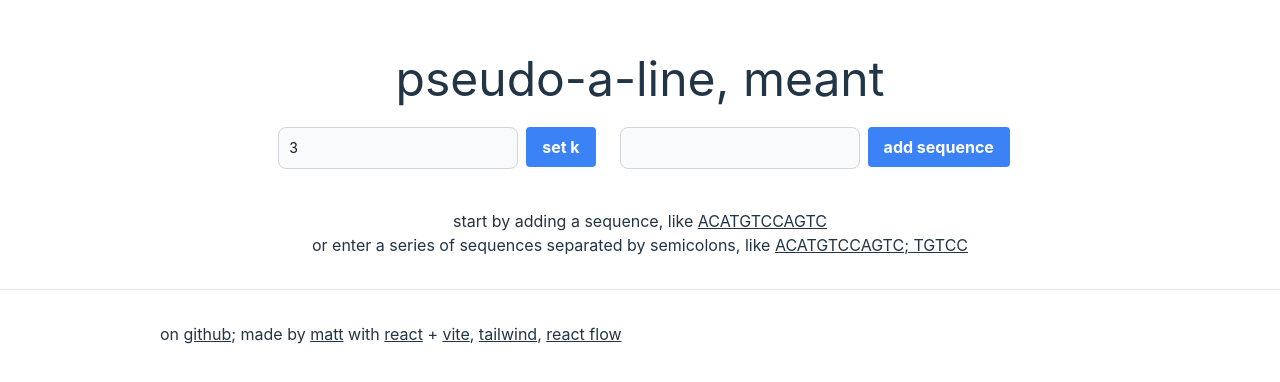
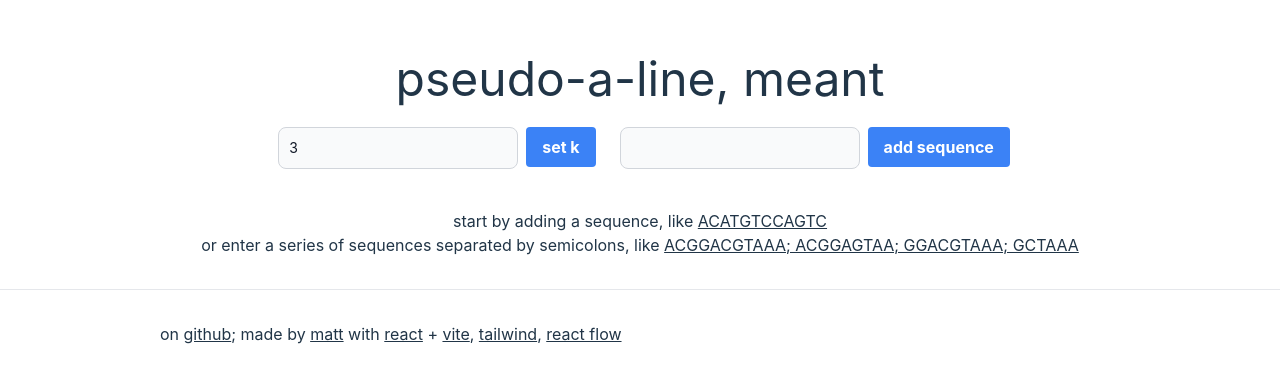
Before and after one commit to mattxwang/pseudo-a-line, a React (Vite) app: page / in a window 1280 px wide. Shown: the part 200-582 px from the top of the page. Built offline with nearby package versions, Linux system fonts and the light colour scheme.

Commit message:
Use more realistic examples (now that HW3 is well past due)

```diff
--- a/src/Aligner.tsx
+++ b/src/Aligner.tsx
@@ -1,6 +1,8 @@
 import { useState } from "react"
 import SequenceAlignment from "./sequence/SequenceAlignment"
 import type { KeyedAnnotatedHops } from "./util"
+
+const DEFAULT_SEQUENCES = ["GGACGT", "GGATGT"];
 
 type Props = {
   k: number,
@@ -23,6 +25,7 @@ export default function Aligner({k, keyedAnnotatedHops}: Props) {
     <>
       <input className="input m-2" value={inputSequence} onChange={(e) => setInputSequence(e.target.value)} />
       <button className="btn btn-blue" onClick={onSubmit}>pseudoalign sequence</button>
+      {sequences.length === 0 && <p>not sure? why not try <button className="underline" onClick={() => setSequences(DEFAULT_SEQUENCES)}>{DEFAULT_SEQUENCES.join("; ")}</button></p>}
       {
         sequences.map(sequence => <SequenceAlignment k={k} keyedAnnotatedHops={keyedAnnotatedHops} sequence={sequence} key={sequence} />)
       }
--- a/src/App.tsx
+++ b/src/App.tsx
@@ -9,6 +9,7 @@ import EquivalenceClassCircles from './ui/EquivalenceClassCircles';
 import Aligner from './Aligner';
 
 const DEFAULT_SEQUENCE = "ACATGTCCAGTC";
+const DEFAULT_MULTIPLE_SEQUENCES = ["ACGGACGTAAA", "ACGGAGTAA", "GGACGTAAA", "GCTAAA"];
 
 function App() {
   const [k, setK] = useState<number>(3);
@@ -41,7 +42,7 @@ function App() {
       <button className='underline' onClick={() => addSequences([DEFAULT_SEQUENCE])}>{DEFAULT_SEQUENCE}</button>
       <br />
       or enter a series of sequences separated by semicolons, like{' '}
-      <button className='underline' onClick={() => addSequences([DEFAULT_SEQUENCE, DEFAULT_SEQUENCE.slice(3,8)])}>{`${DEFAULT_SEQUENCE}; ${DEFAULT_SEQUENCE.slice(3,8)}`}</button>
+      <button className='underline' onClick={() => addSequences(DEFAULT_MULTIPLE_SEQUENCES)}>{DEFAULT_MULTIPLE_SEQUENCES.join('; ')}</button>
     </section>
   );
 
```
